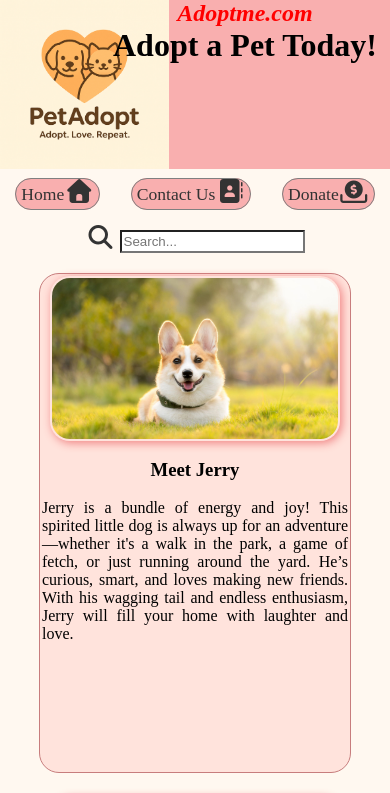
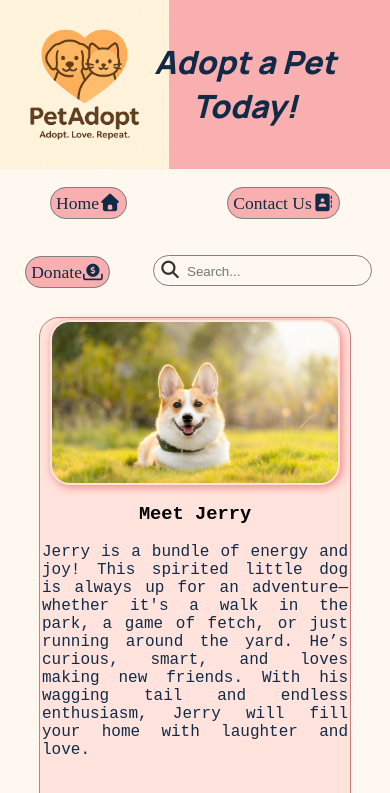
Before and after one commit to Ddhurvey/Pet-Adoptation-Page-responsive, a plain HTML site: page index.html in a window 390 px wide. Shown: the top 793 px of the page. Drawn offline with Linux system fonts and the light colour scheme; a web font is replaced by a local one.

Commit message:
Updated page

```diff
--- a/index.html
+++ b/index.html
@@ -5,7 +5,7 @@
     <meta charset="UTF-8">
     <meta name="viewport" content="width=device-width, initial-scale=1.0">
     <title>Adoptme.com </title>
-    <!-- For Style -->
+    <!-- For Style the css -->
     <link rel="stylesheet" href="style.css">
     <!-- For favicon -->
     <link rel="icon" type="image/png" href="favicon/favicon-96x96.png" sizes="96x96" />
@@ -21,7 +21,6 @@
 
 <body>
     <header>
-        <h2>Adoptme.com</h2>
         <h1>Adopt a Pet Today!</h1>
     </header>
     <nav>
@@ -30,10 +29,12 @@
             <li class="navigation about"><a href="#">Contact Us<i class="fa-solid fa-address-book"></i></a></li>
             <li class="navigation donate"><a href="#">Donate<i class="fa-solid fa-circle-dollar-to-slot"></i></a></li>
             <li class="navigation search">
-                <label for="search-box">
-                    <i class="fa-solid fa-magnifying-glass"></i>
-                </label>
-                <input type="search" id="search-box" placeholder="Search...">
+                <section class="searchbox">
+                        <label for="search-box">
+                        <i class="fa-solid fa-magnifying-glass"></i>
+                        </label>
+                        <input type="search" id="search-box" placeholder="Search...">
+                </section>
             </li>
         </ul>
     </nav>
@@ -105,5 +106,4 @@
         </h4>
     </footer>
 </body>
-
 </html>
--- a/style.css
+++ b/style.css
@@ -1,3 +1,6 @@
+/* Header Font */
+@import url('https://fonts.googleapis.com/css2?family=Bitcount+Prop+Double:wght@100..900&family=Goldman:wght@400;700&family=Manrope:wght@200..800&display=swap');
+
 /* Universel auto padding - margine remove */
 *{
     padding: 0;
@@ -5,10 +8,34 @@
     margin: 0;
 }
 /* This is for header */
-header h2{
-    color: red;
+header h1{
+    color:#112A46;
     font-style: italic;
+    font-family: "Manrope", sans-serif;
+    font-weight: 800;
 }
+.searchbox{
+    border: 1px solid grey;
+    border-radius: 2rem;
+    padding: 0.3rem;
+    -webkit-border-radius: 2rem;
+    -moz-border-radius: 2rem;
+    -ms-border-radius: 2rem;
+    -o-border-radius: 2rem;
+    margin: -7px;
+}
+#search-box{
+    border: none;
+    outline: none;
+}
+
+nav ul li section input{
+    text-decoration: none;
+    color: #333333;
+    background-color:#FFF8F0;
+
+}
+
 header{
     background-image: url(18ff5dc9-3ebf-430c-a45e-22da9e32389d.png);
     background-size: contain;
@@ -19,14 +46,18 @@ header{
     text-align: center;
     background-color: #F9AFAF;
     height: 20vh;
+    display: flex;
+    justify-content: center;
+    align-items: center;
 }
 body{
     background-color: 	#FFF8F0;
 }
 /* This is for navigation */
 .fa-solid{
-    font-size: 1.5rem;
-
+    font-size: 1.1rem;
+    border: none;
+    display: inline-block;
 }
 nav ul{
     display: flex;
@@ -36,17 +67,18 @@ nav ul{
 nav ul li{
     list-style: none;
     color: #333333;
-    margin: 10px;
+    margin: 1.5rem;
 }
 
 nav ul li a{
     text-decoration: none;
-    color: #333333;
+    color: #112A46;
     font-size: 1.1rem;
     border: 1px solid gray;
     border-radius: 20px;
     padding: 5px;
     background-color:#F9AFAF;
+    margin-top: 10px;
 }
 
 nav ul li input{
@@ -64,6 +96,7 @@ nav ul li input{
     width:30%;
     border-radius: 20px;
     text-align: justify;
+    color: #112A46;
 }
 .Jerry,.tom,.bao,.luna,.lily{
     height:30%;
@@ -82,7 +115,7 @@ div h3{
 /* Wrapper */
 .wrapper{
     display:flex;
-    flex-wrap: wrap;
+     flex-wrap: wrap;
     justify-content: space-evenly;
 }
 @media (max-width: 768px) {
@@ -94,6 +127,22 @@ div h3{
     width: 80%;
     margin: 10px 0;
     padding: 2px;
+    font-family:'Courier New', Courier, monospace;
+  }
+  .tom:hover{
+    box-shadow: 2px 2px 10px #5C4033;
+  }
+  .Jerry:hover{
+    box-shadow: 2px 2px 10px #5C4033;
+  }
+  .bao:hover{
+    box-shadow: 2px 2px 10px #5C4033;
+  }
+  .luna:hover{
+    box-shadow: 2px 2px 10px #5C4033;
+  }
+  .lily:hover{
+    box-shadow: 2px 2px 10px #5C4033;
   }
 }
 div p{
@@ -127,6 +176,7 @@ div p{
 }
 .cards:hover{
     background-color: #E06666;
+    color: #112A46;
 }
 /* Footer */
 footer h4{
```
